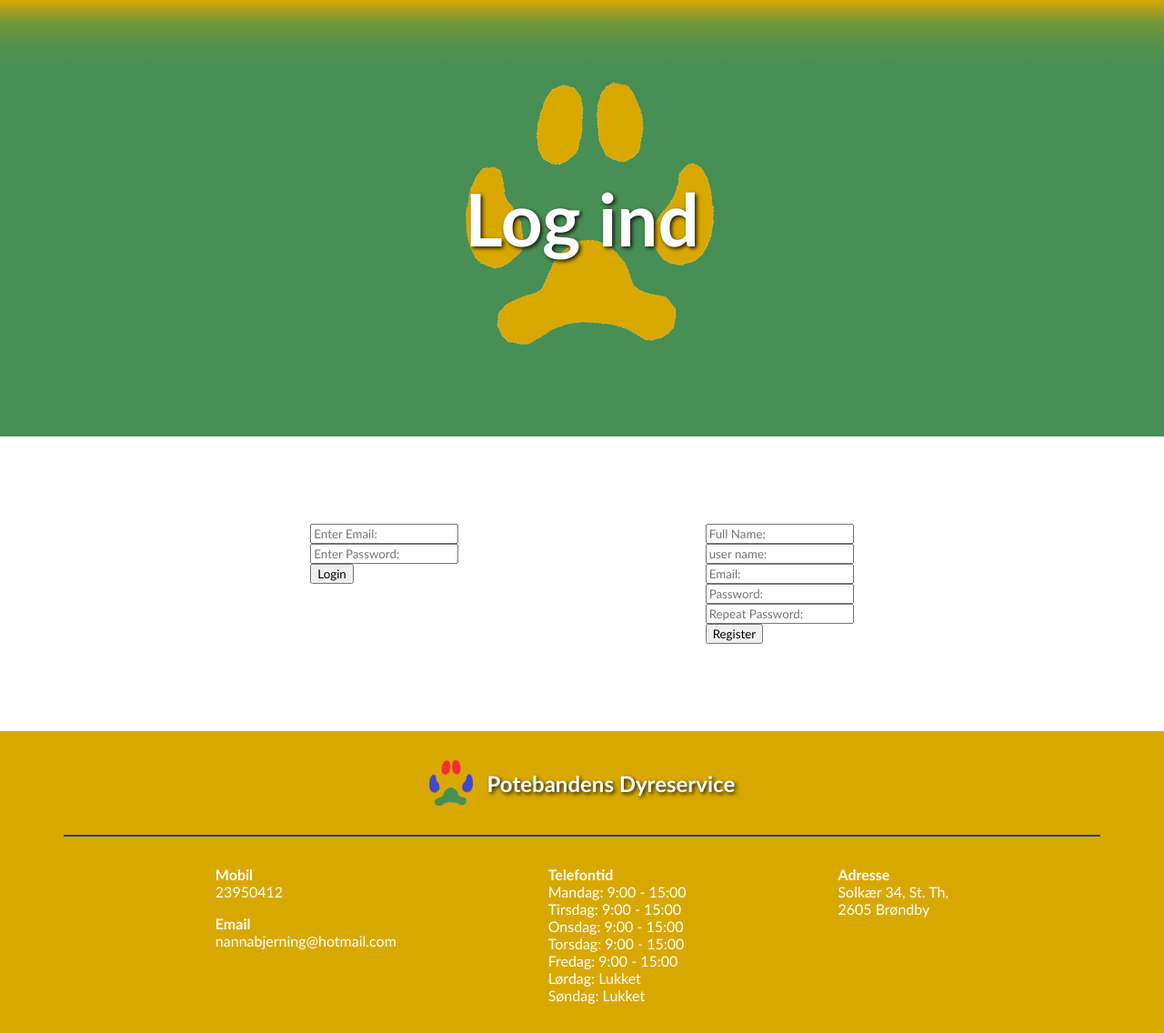
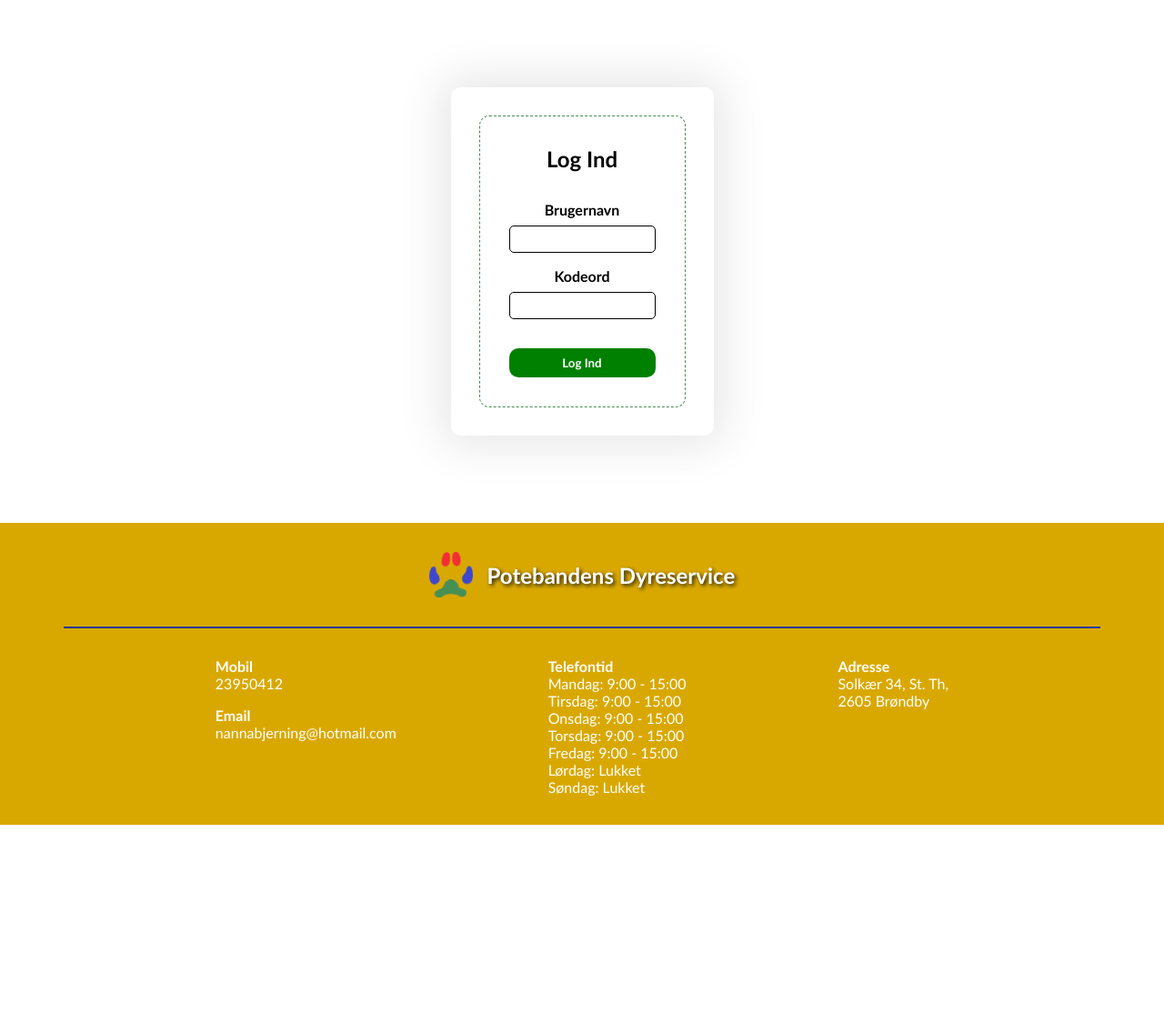
Before and after one commit to nataschabjerning/Potebandens-Dyreservice, a PHP site: page /login.php in a window 1280 px wide. Shown: the part 114-1250 px from the top of the page at 91% size. After the commit the page ends 1021 px from the top, so only its background shows below. Run offline with PHP 8.4, Linux system fonts and the light colour scheme; data that the repository does not hold is empty; style sheets or scripts are compiled from the project's sources.

Commit message:
got login and create new user form to work. Working on a form that allows logged in user to change password

```diff
--- a/Potebandens-Dyreservice/admin.php
+++ b/Potebandens-Dyreservice/admin.php
@@ -34,6 +34,7 @@
                     <h2>Liste over muligheder som admin</h2>
 
                     <ul>
+                        <li><a href="login.php">Opret Bruger</a></li>
                         <li><a href="admin-about.php">Ret 'Om os'</a></li>
                         <li><a href="admin-contact.php">Ret 'Kontakt os'</a></li>
                         <li><a href="admin-services.php">Ret 'Ydelser og priser'</a></li>
@@ -45,7 +46,7 @@
                     <h3>- 'Kontakt os' linker til side der har en tabel(eller andet) der viser telefonnummer, email osv.</h3>
                     <h3>- 'Ydelser og priser' linker til side der har en tabel over alle ydelser og priser</h3>
 
-                <?php } // if (isset($_SESSION["username"])) end
+                <?php } // if (isset($_SESSION["id"])) end
 
                 // if not logged in
                 else { ?>
--- a/Potebandens-Dyreservice/css/abstract/general.scss
+++ b/Potebandens-Dyreservice/css/abstract/general.scss
@@ -3,8 +3,15 @@
     font-family:'Gill Sans', 'Gill Sans MT', Calibri, 'Trebuchet MS', sans-serif;
 }
 
-.active-menu-item {
-    color: black;
+.error {
+    text-align: center;
+    margin: 1rem 0;
+    color: rgb(226, 3, 3);
+}
+.success {
+    text-align: center;
+    margin: 1rem 0;
+    color: green;
 }
 
 .subhero {
@@ -19,7 +26,7 @@
     background-position: center;
     background-repeat: no-repeat;
     background-size: cover;
-    height: 60vh;
+    height: 50vh;
     display: flex;
     align-items: center;
 
@@ -53,6 +60,21 @@
     }
 }
 
+button {
+    margin-top: 1rem;
+    padding: .5rem;
+    border: none;
+    border-radius: 10px;
+    color: white;
+    font-weight: 600;
+    background-color: green;
+    width: 100%;
+    cursor: pointer;
+}
+button:hover {
+    background-color: rgb(2, 95, 2);
+}
+
 .no_session {
     text-align: center;
 }
--- a/Potebandens-Dyreservice/css/pages/admin-services.scss
+++ b/Potebandens-Dyreservice/css/pages/admin-services.scss
@@ -28,7 +28,6 @@
                             }
                             .buttons {
                                 button {
-                                    // background-color: white;
                                     font-size: 1.2rem;
                                     font-weight: 600;
                                     padding: 1rem 3rem;
@@ -64,7 +63,6 @@
                             }
                             .buttons {
                                 button {
-                                    // background-color: white;
                                     font-size: 1.2rem;
                                     font-weight: 600;
                                     padding: 1rem 3rem;
@@ -113,21 +111,6 @@
                                     }
                                 }
                             }
-                            .button {
-                                button {
-                                    padding: .5rem;
-                                    border: none;
-                                    border-radius: 10px;
-                                    color: white;
-                                    font-weight: 600;
-                                    background-color: green;
-                                    width: 100%;
-                                    cursor: pointer;
-                                }
-                                button:hover {
-                                    background-color: rgb(2, 95, 2);
-                                }
-                            }
                         }
                     }
                     h3 {
@@ -161,7 +144,7 @@
                                 .delete {
                                     button {
                                         background-color: rgb(221, 0, 0);
-                                        padding: .5rem;
+                                        padding: .5rem 1rem;
                                         border-radius: 10px;
                                         border: none;
                                         color: white;
--- a/Potebandens-Dyreservice/css/pages/login.scss
+++ b/Potebandens-Dyreservice/css/pages/login.scss
@@ -1,8 +1,76 @@
 .page-login {
     .page-content {
-        .admin {
-            display: flex;
-            justify-content: space-evenly;
+        .container {
+            .admin {
+                width: fit-content;
+                margin: 0 auto;
+                .logged-in {
+                    box-shadow: rgba(0, 0, 0, 0.1) 0px 0px 50px 10px;
+                    margin-bottom: 2rem;
+                    text-align: center;
+                    padding: 2rem;
+                    h3 {
+                        margin-bottom: 1rem;
+                    }
+                    h2 {
+
+                    }
+                }
+                .login-user {
+                    text-align: center;
+                    padding: 2rem;
+                    border-radius: 10px;
+                    box-shadow: rgba(0, 0, 0, 0.1) 0px 0px 50px 10px;
+                    form {
+                        outline: 1px dashed #478f54;
+                        border-radius: 10px;
+                        padding: 2rem;
+                        h2 {
+                            margin-bottom: 2rem;
+                        }
+                        .loginform {
+                            label {
+                                font-weight: 600;
+                            }
+                            input {
+                                margin: .5rem 0 1rem;
+                                height: 30px;
+                                border: 1px solid black;
+                                border-radius: 5px;
+                                text-align: center;
+                            }
+                        }
+                    }
+                }
+                .create-user {
+                    text-align: center;
+                    padding: 2rem;
+                    border-radius: 10px;
+                    box-shadow: rgba(0, 0, 0, 0.1) 0px 0px 50px 10px;
+                    form {
+                        outline: 1px dashed #478f54;
+                        border-radius: 10px;
+                        padding: 2rem;
+                        h2 {
+                            margin-bottom: 2rem;
+                        }
+                        .newuserform {
+                            display: flex;
+                            gap: 2rem;
+                            label {
+                                font-weight: 600;
+                            }
+                            input {
+                                margin: .5rem 0 1rem;
+                                height: 30px;
+                                border: 1px solid black;
+                                border-radius: 5px;
+                                text-align: center;
+                            }
+                        }
+                    }
+                }
+            }
         }
     }
 }
--- /dev/null
+++ b/Potebandens-Dyreservice/includes/login.inc.php
@@ -0,0 +1,74 @@
+<!-- if logged in -->
+<?php if (isset($_SESSION["id"])) { ?>
+    <div class="logged-in">
+        <h3>Du er logget ind som</h3>
+        <h2><?php echo $_SESSION["username"]; ?></h2>
+    </div>
+<?php }
+
+// if not logged in
+else { ?>
+    <div class="login-user">
+        <form action="./includes/login.inc.php" method="post">
+
+            <h2>Log Ind</h2>
+
+            <?php
+                if (isset($_GET["error"])) {
+                    if ($_GET["error"] == "emptylogininput") {
+                        echo "<div class='error'>";
+                        echo "<h4>- Udfyld alle felter</h4>";
+                        echo "</div>";
+                    }
+                    if ($_GET["error"] == "wrongusername") {
+                        echo "<div class='error'>";
+                        echo "<h4>- Brugernavn findes ikke</h4>";
+                        echo "</div>";
+                    }
+                    if ($_GET["error"] == "wrongpassword") {
+                        echo "<div class='error'>";
+                        echo "<h4>- Kodeordet er forkert</h4>";
+                        echo "</div>";
+                    }
+                }
+            ?>
+
+            <div class="loginform">
+                <label for="username">Brugernavn</label>
+                <div class="input">
+                    <input type="text" name="username">
+                </div>
+                <label for="password">Kodeord</label>
+                <div class="input">
+                    <input type="password" name="password">
+                </div>
+                <button type="submit" name="login">Log Ind</button>
+            </div>
+        </form>
+    </div>
+<?php } ?>
+
+
+<?php
+    if (isset($_POST["login"])) {
+
+        // connect to database and functions
+        require_once "connect.inc.php";
+        require_once "functions.inc.php";
+
+        // get input values from form
+        $username = $_POST["username"];
+        $password = $_POST["password"];
+
+        // call to emptyInputLogin() in includes/functions.inc.php (line 104)
+        // check if inputs are em
+        if (emptyInputLogin($username, $password) !== false) {
+            // send user back to the login page with an error message that says they forgot to write something in an input field
+            header("location: ../login.php?error=emptylogininput");
+            exit();
+        }
+
+        // call to loginUser() function in includes/functions.inc.php (line 116)
+        loginUser($conn, $username, $password);
+    }
+?>
--- a/Potebandens-Dyreservice/includes/register-login/login.php
+++ /dev/null
@@ -1,64 +0,0 @@
-<?php
-    if (isset($_POST["login"])) {
-
-        $username = $_POST["username"];
-        $password = $_POST["password"];
-
-        require_once "includes/connect.inc.php";
-
-        $sql = "SELECT * FROM users WHERE username = '$username'";
-        $result = mysqli_query($conn, $sql);
-        $user = mysqli_fetch_array($result, MYSQLI_ASSOC);
-
-        if ($user) {
-            if (password_verify($password, $user["password"])) {
-                session_start();
-                $_SESSION["user"] = "yes";
-                header("Location: admin.php");
-                die();
-            }
-            else {
-                echo "<div class='alert alert-danger'>Password does not match</div>";
-            }
-        }
-        else {
-            echo "<div class='alert alert-danger'>Email does not match</div>";
-        }
-    }
-
-    // function uidExists($conn, $username, $email) {
-
-    //     $sql = "SELECT * FROM users WHERE username = '$username' OR email = '$email';";
-    //     $stmt = mysqli_stmt_init($conn);
-
-    //     if (!mysqli_stmt_prepare($stmt, $sql)) {
-    //         header("location: ../newuser.php?error=stmtfailed");
-    //         exit();
-    //     }
-
-    //     mysqli_stmt_bind_param($stmt, "ss", $username, $email);
-    //     mysqli_stmt_execute($stmt);
-    //     $resultData = mysqli_stmt_get_result($stmt);
-    //     mysqli_stmt_close($stmt);
-
-    //     if ($row = mysqli_fetch_assoc($resultData)) {
-    //         return $row;
-    //     }
-    //     else {
-    //         $result = false;
-    //         return $result;
-    //     }
-    // }
-?>
-
-<form action="login.php" method="post">
-    <div class="form-group">
-        <input type="text" placeholder="Enter Email:" name="username">
-    </div>
-    <div class="form-group">
-        <input type="password" placeholder="Enter Password:" name="password">
-    </div>
-    <div class="form-btn">
-        <input type="submit" value="Login" name="login">
-    </div>
-</form>
--- a/Potebandens-Dyreservice/includes/register-login/registration.php
+++ /dev/null
@@ -1,86 +0,0 @@
-<?php
-    if (isset($_POST["register"])) {
-        $fullName = $_POST["fullname"];
-        $username = $_POST["username"];
-        $email = $_POST["email"];
-        $password = $_POST["password"];
-        $passwordRepeat = $_POST["repeat_password"];
-
-        $passwordHash = password_hash($password, PASSWORD_DEFAULT);
-
-        $errors = array();
-
-        // if (empty($fullName) || empty($username) || empty($email) || empty($password) || empty($passwordRepeat)) {
-        //     array_push($errors,"All fields are required");
-        // }
-        // if (!filter_var($email, FILTER_VALIDATE_EMAIL)) {
-        // array_push($errors, "Email is not valid");
-        // }
-        // if (strlen($password)<8) {
-        //     array_push($errors,"Password must be at least 8 charactes long");
-        // }
-        // if ($password!==$passwordRepeat) {
-        //     array_push($errors,"Password does not match");
-        // }
-
-        require_once "includes/connect.inc.php";
-        // $sql = "SELECT * FROM users WHERE username = '$username'";
-        // $result = mysqli_query($conn, $sql);
-        // $rowCount = mysqli_num_rows($result);
-        // if ($rowCount>0) {
-        //     array_push($errors,"Email already exists!");
-        // }
-        // if (count($errors)>0) {
-        //     foreach ($errors as  $error) {
-        //         echo "<div class='alert alert-danger'>$error</div>";
-        //     }
-        // }
-        // else {
-        //     $sql = "INSERT INTO users (name, username, email, password) VALUES ( ?, ?, ?, ? )";
-        //     $stmt = mysqli_stmt_init($conn);
-        //     $prepareStmt = mysqli_stmt_prepare($stmt,$sql);
-        //     if ($prepareStmt) {
-        //         mysqli_stmt_bind_param($stmt,"ssss",$fullName, $userName, $email, $passwordHash);
-        //         mysqli_stmt_execute($stmt);
-        //         echo "<div class='alert alert-success'>You are registered successfully.</div>";
-        //     }
-        //     else {
-        //         die("Something went wrong");
-        //     }
-        // }
-
-        $sql = "INSERT INTO users (name, username, email, password) VALUES ( ?, ?, ?, ? )";
-        $stmt = mysqli_stmt_init($conn);
-        $prepareStmt = mysqli_stmt_prepare($stmt,$sql);
-        if ($prepareStmt) {
-            mysqli_stmt_bind_param($stmt,"ssss",$fullName, $userName, $email, $passwordHash);
-            mysqli_stmt_execute($stmt);
-            echo "<div class='alert alert-success'>You are registered successfully.</div>";
-        }
-        else {
-            die("Something went wrong");
-        }
-    }
-?>
-
-<!-- registration.php url is not found - WHY?!?! -->
-<form action="registration.php" method="post">
-    <div class="form-group">
-        <input type="text" name="fullname" placeholder="Full Name:">
-    </div>
-    <div class="form-group">
-        <input type="text" name="username" placeholder="user name:">
-    </div>
-    <div class="form-group">
-        <input type="emamil" name="email" placeholder="Email:">
-    </div>
-    <div class="form-group">
-        <input type="password" name="password" placeholder="Password:">
-    </div>
-    <div class="form-group">
-        <input type="password" name="repeat_password" placeholder="Repeat Password:">
-    </div>
-    <div class="form-btn">
-        <input type="submit" value="Register" name="register">
-    </div>
-</form>
--- a/Potebandens-Dyreservice/login.php
+++ b/Potebandens-Dyreservice/login.php
@@ -1,5 +1,5 @@
 <head>
-    <title>Potebandens Dyreservice | Ydelser og priser</title>
+    <title>Potebandens Dyreservice | Log Ind</title>
 </head>
 
 <?php
@@ -8,13 +8,6 @@
 
 <div class="page-login">
 
-    <div class="subhero">
-        <div class="overlay"></div>
-        <div class="page-title">
-            <h1>Log ind</h1>
-        </div>
-    </div>
-
     <div class="page-content">
 
         <div class="container">
@@ -22,8 +15,12 @@
             <div class="block admin">
 
                 <?php
-                    include("includes/register-login/login.php");
-                    include("includes/register-login/registration.php");
+                    include("includes/login.inc.php");
+                    // if logged in
+                    if (isset($_SESSION["id"])) {
+                        include("includes/changepassword.inc.php");
+                        include("includes/signup.inc.php");
+                    }
                 ?>
 
             </div>
--- a/Potebandens-Dyreservice/php-partials/blocks/header/header.php
+++ b/Potebandens-Dyreservice/php-partials/blocks/header/header.php
@@ -31,9 +31,9 @@
                 <nav class="site-navigation">
                     <ul class="nav-items">
                         <?php
-                            if (isset($_SESSION["id"])) {
+                            if (isset($_SESSION["username"])) {
                                 echo "<li><a href='admin.php'>Admin</a></li>";
-                                echo "<li class='logout'><a href='includes/register-login/logout.php'>Log out</a></li>";
+                                echo "<li class='logout'><a href='includes/logout.inc.php'>Log out</a></li>";
                             }
                             else {
                                 echo "<li class='login'><a href='login.php'>Admin</a></li>";
@@ -57,9 +57,9 @@
                         <div class="menu-content">
                             <ul class="mobile-nav-items">
                                 <?php
-                                    if (isset($_SESSION["id"])) {
+                                    if (isset($_SESSION["username"])) {
                                         echo "<li><a href='admin.php'>Admin</a></li>";
-                                        echo "<li class='logout'><a href='includes/register-login/logout.php'>Log out</a></li>";
+                                        echo "<li class='logout'><a href='includes/logout.inc.php'>Log out</a></li>";
                                     }
                                     else {
                                         echo "<li class='login'><a href='login.php'>Admin</a></li>";
```
Also changed, not shown: Potebandens-Dyreservice/includes/changepassword.inc.php (added, +61 -0 lines), Potebandens-Dyreservice/includes/functions.inc.php (added, +177 -0 lines), Potebandens-Dyreservice/includes/logout.inc.php (added, +7 -0 lines), Potebandens-Dyreservice/includes/signup.inc.php (added, +121 -0 lines), Potebandens-Dyreservice/includes/register-login/logout.php (deleted).
